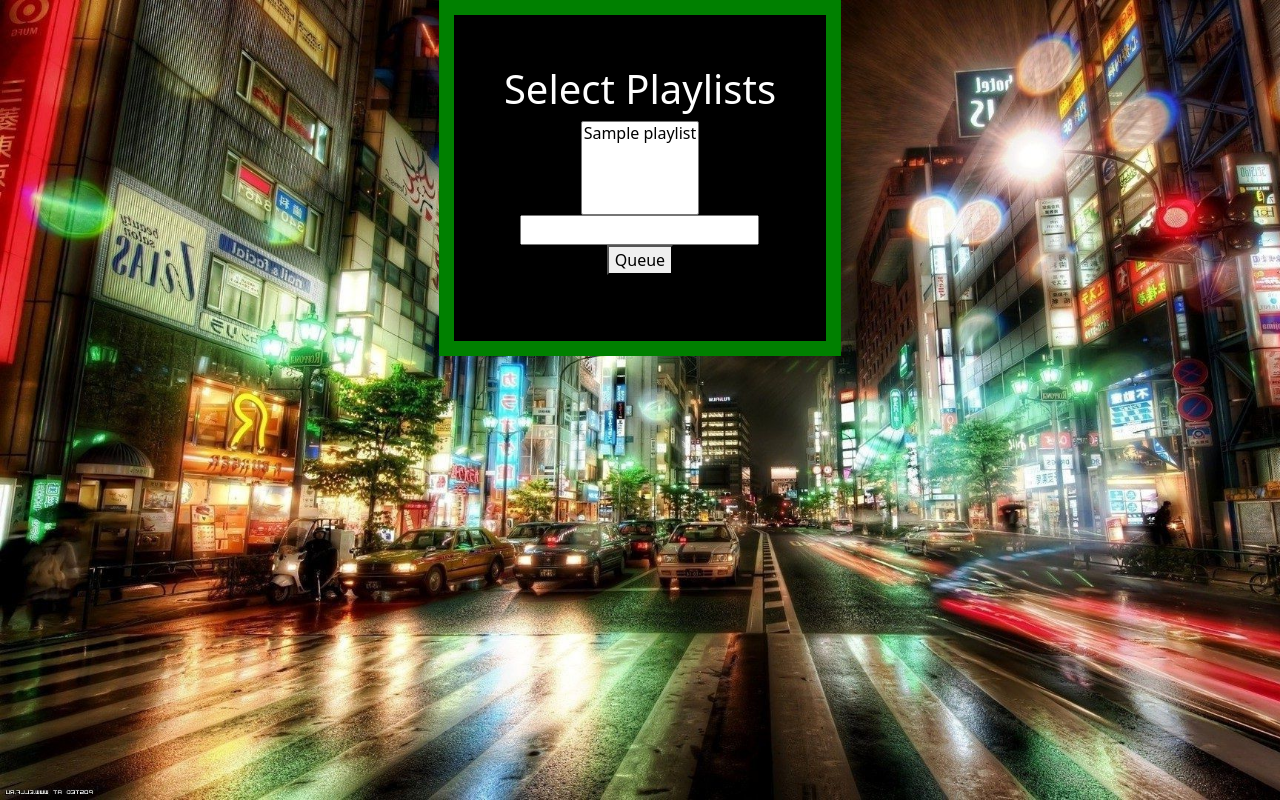
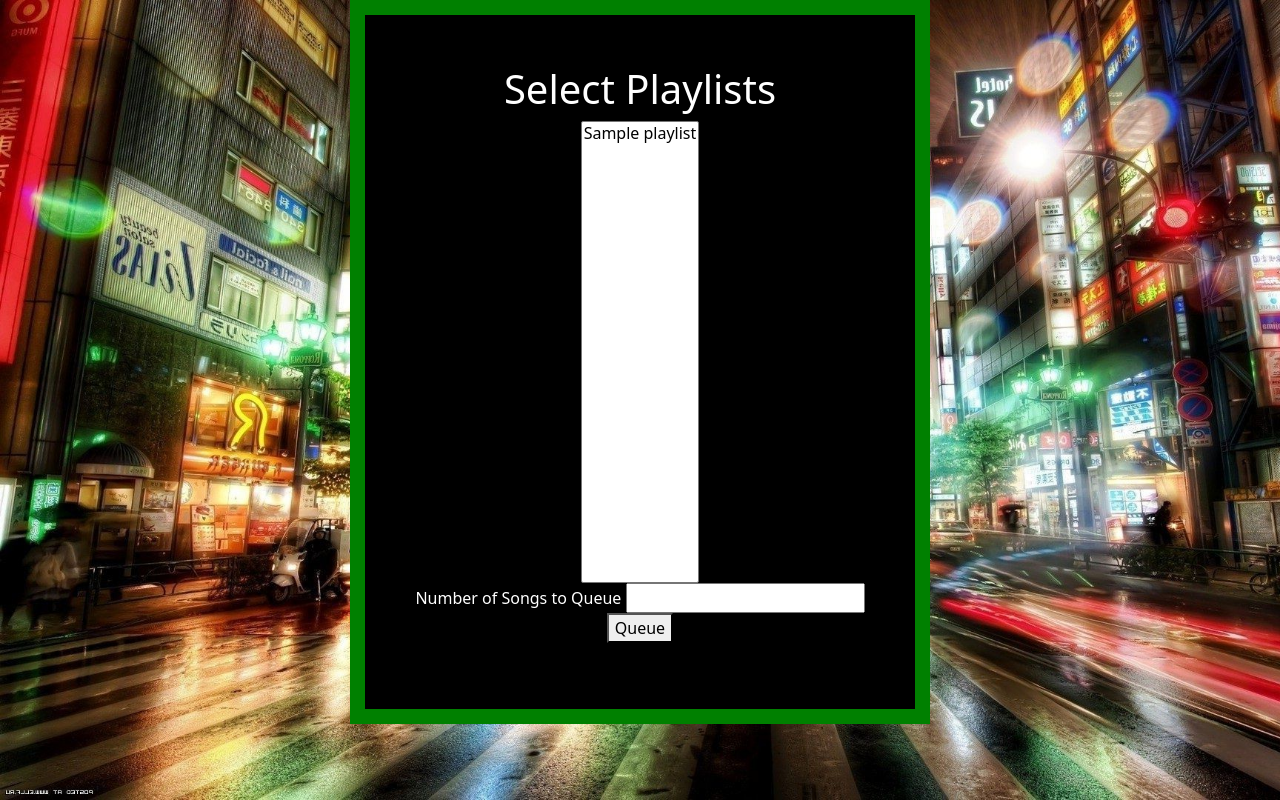
Before and after one commit to ranfisfrancisco/spotify-shuffler-webpage, a Django app: template main/templates/main/select.html in a window 1280 px wide. Run offline with Django 4.2, Linux system fonts and the light colour scheme; the template is opened without the code that fills it: most values are stand-ins (such as "Sample title", 1, 10 or a date in 2020).

Commit message:
Added label for queue input and lengethened select

```diff
--- a/main/templates/main/select.html
+++ b/main/templates/main/select.html
@@ -12,7 +12,7 @@
         <form action="/select" id="task-form" method="post">
             <div class="select-box">
                 {% csrf_token %}
-                <select name="selected_playlists" id="selected_playlists" multiple>
+                <select name="selected_playlists" id="selected_playlists" multiple size="20">
                     {% for playlist in playlists%}
                         <option value={{playlist.id}}>{{playlist.name}}</option>
                     {% endfor %}
@@ -20,7 +20,8 @@
             </div>
 
             <div class="queue-box">
-                <input type="number" id="queue_limit" name="queue_limit">
+                <label for="queue_limit">Number of Songs to Queue</label>
+                <input type="number" id="queue_limit" name="queue_limit" label>
             </div>
 
             <div class="submit-button">
```
